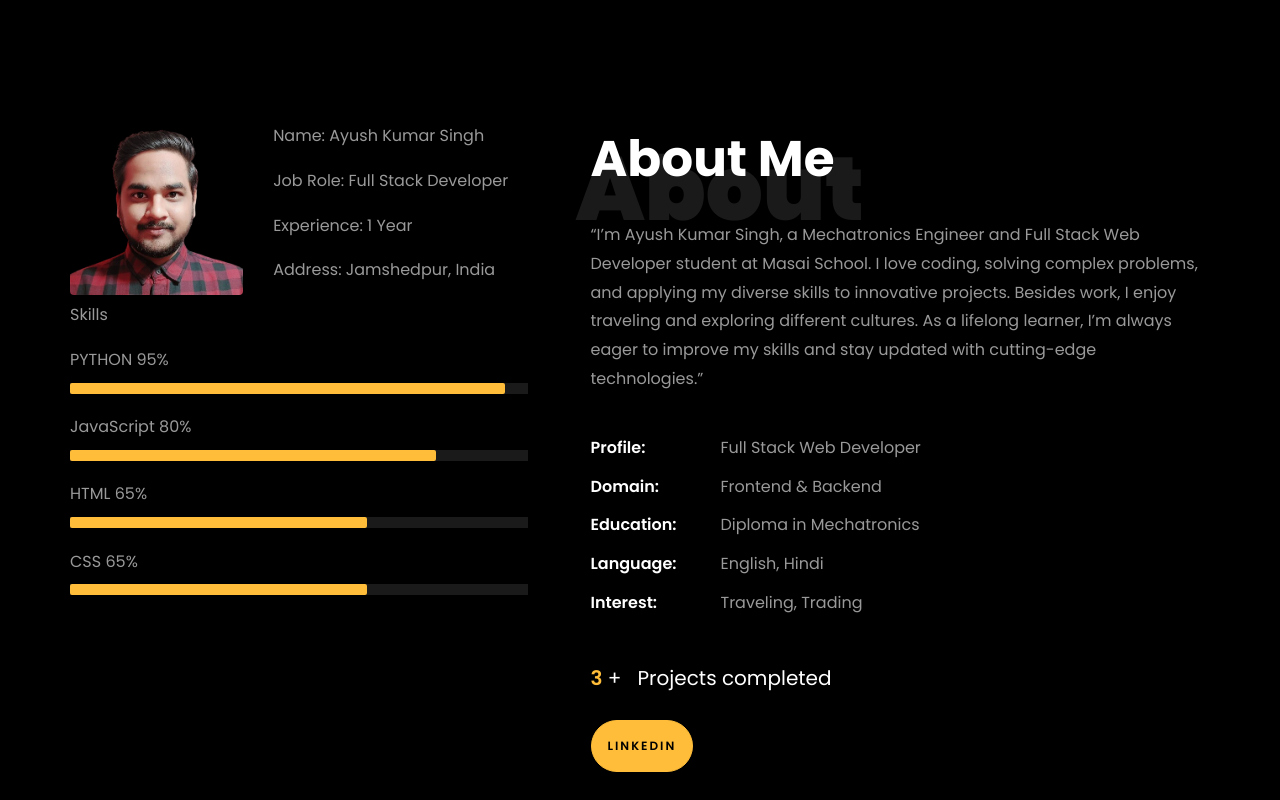
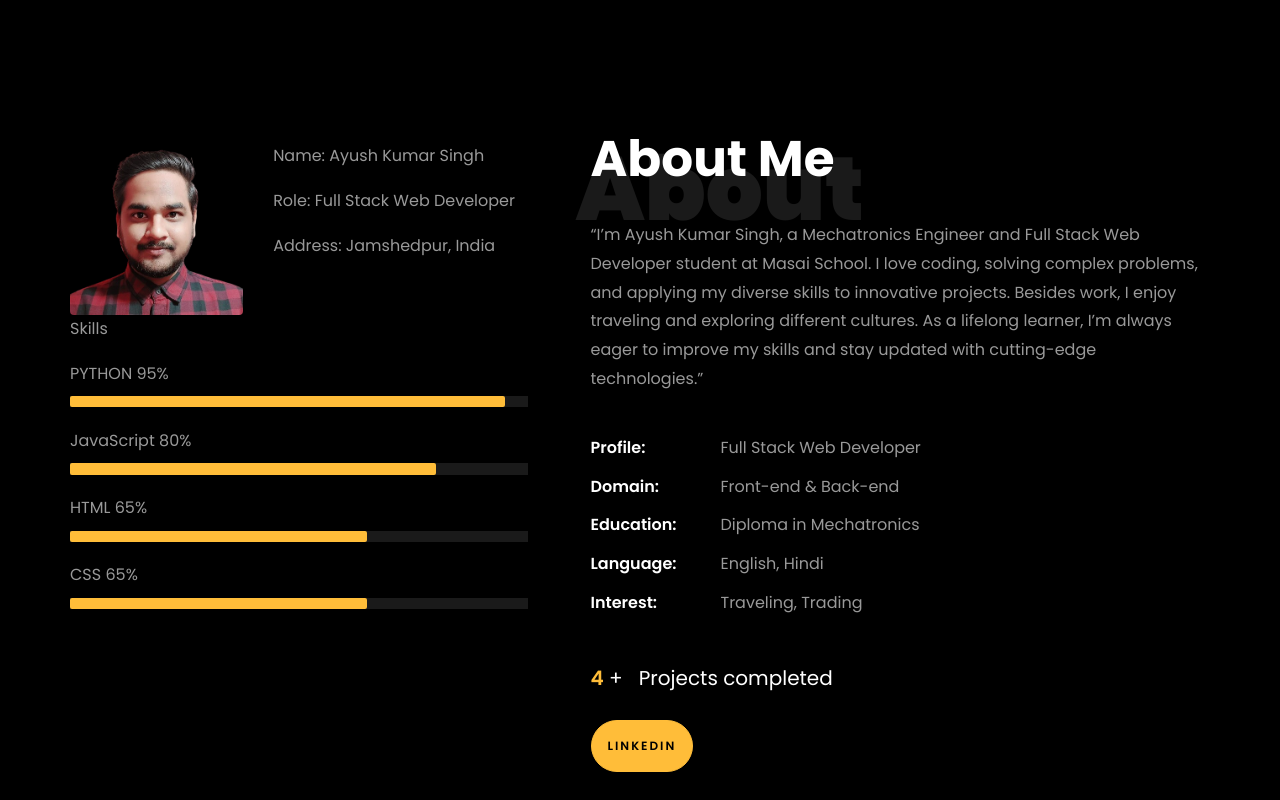
Before and after one commit to Shkmr07/My_Portfolio, a plain HTML site: page index.html in a window 1280 px wide. Shown: the part 740-1540 px from the top of the page. Drawn offline with Linux system fonts and the light colour scheme; files whose address does not match are found by name.

Commit message:
some changes

```diff
--- a/index.html
+++ b/index.html
@@ -109,6 +109,11 @@
   transform: scale(1.1);
 
 }
+.element{
+
+	position: relative;
+	bottom: -20px
+}
 
 
 </style>
@@ -142,7 +147,7 @@
 	      	<div class="overlay"></div>
 	         <div class="container">
 	          <div class="row d-md-flex no-gutters slider-text align-items-end justify-content-end" data-scrollax-parent="true">
-				<div class="one-third order-md-last img" style="background-image:url(images/bg_2.png); height:500px; width:500px; position:relative; top:-150px; ">
+				<div class="one-third order-md-last img" style="background-image:url(images/bg_2.png); height:500px; width:500px; position:relative; top:-150px; right: -5px;">
 					<div class="overlay"></div>
 				</div>
 
@@ -211,11 +216,11 @@
 			<div class="row">
 				<div class="row d-flex align-items-stretch">
 				<!-- <div class="row d-flex"> -->
-					<div class="col-md-6 col-lg-5 d-flex">
+					<div class="col-md-6 col-lg-5 d-flex element">
 						<div class="img-about img d-flex align-items-stretch">
 							<div class="overlay">
 								<div class="row">
-									<div class="col-sm-6 col-md-5">
+									<div class="col-sm-6 col-md-5 ">
 									  <div class="about-img">
 										<img src="images/bg_2.png" class="img-fluid rounded b-shadow-a" alt="">
 									  </div>
@@ -224,8 +229,8 @@
 									<div class="col-sm-6 col-md-7">
 									  <div class="about-info">
 										<p><span class="title-s">Name: </span> <span>Ayush Kumar Singh</span></p>
-										<p><span class="title-s">Job Role: </span> <span>Full Stack Developer</span></p>
-										<p><span class="title-s">Experience: </span> <span>1 Year </span></p>
+										<p><span class="title-s">Role: </span> <span>Full Stack Web Developer</span></p>
+										<!-- <p><span class="title-s">Experience: </span> <span>1 Year </span></p> -->
 										<p><span class="title-s">Address: </span> <span>Jamshedpur, India</span></p>
 									  </div>
 									</div>
@@ -278,7 +283,7 @@
 								<p>“I’m Ayush Kumar Singh, a Mechatronics Engineer and Full Stack Web Developer student at Masai School. I love coding, solving complex problems, and applying my diverse skills to innovative projects. Besides work, I enjoy traveling and exploring different cultures. As a lifelong learner, I’m always eager to improve my skills and stay updated with cutting-edge technologies.” </p>
 								<ul class="about-info mt-4 px-md-0 px-2">
 									<li class="d-flex"><span>Profile:</span> <span>Full Stack Web Developer </span></li>
-									<li class="d-flex"><span>Domain:</span> <span>Frontend &amp; Backend </span></li>
+									<li class="d-flex"><span>Domain:</span> <span>Front-end &amp; Back-end </span></li>
 									<li class="d-flex"><span>Education:</span> <span>Diploma in Mechatronics</span></li>
 									<li class="d-flex"><span>Language:</span> <span>English, Hindi</span></li>
 									<!-- <li class="d-flex"><span>BI Tools:</span> <span>Microsoft Power BI, Looker &amp; Tableau</span></li> -->
@@ -293,7 +298,7 @@
 						<div class="counter-wrap ftco-animate d-flex mt-md-3">
 							<div class="text">
 								<p class="mb-4">
-									<span class="number" data-number="4">0</span> <span>+</span>
+									<span class="number">4</span> <span>+</span>
 									<span>&nbsp; Projects completed</span>
 								</p>
 								<p><a href="https://www.linkedin.com/in/ayush-kumar-singh-77b634238/" class="btn btn-primary py-3 px-3">LinkedIn</a></p>
@@ -551,7 +556,7 @@
           			<span class="icon-phone2"></span>
           		</div>
           		<h3 class="mb-4">Contact Number</h3>
-	            <p><a href="tel://0101010101">+91 8275119673</a></p>
+	            <p><a href="tel://8275119673">+91 8275119673</a></p>
 	          </div>
           </div>
           <div class="col-md-6 col-lg-3 d-flex ftco-animate">
```
